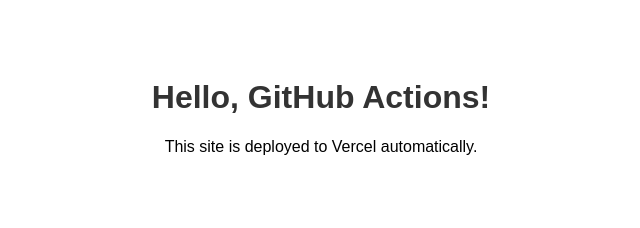
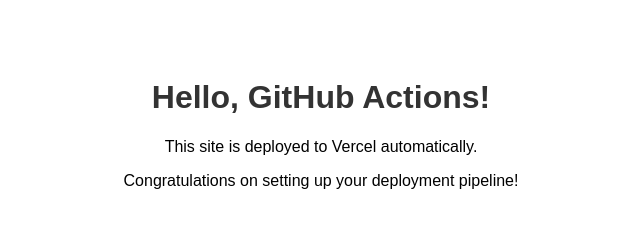
Before and after one commit to HardikSedhain/devops-project, a plain HTML site: page index.html in a window 1280 px wide. Shown: the whole page, without its empty margins (319-959 px from the left). Drawn offline with Linux system fonts and the light colour scheme.

Commit message:
index.html

```diff
--- a/index.html
+++ b/index.html
@@ -12,5 +12,6 @@
 <body>
   <h1>Hello, GitHub Actions!</h1>
   <p>This site is deployed to Vercel automatically.</p>
+  <p>Congratulations on setting up your deployment pipeline!</p>
 </body>
 </html>
```
